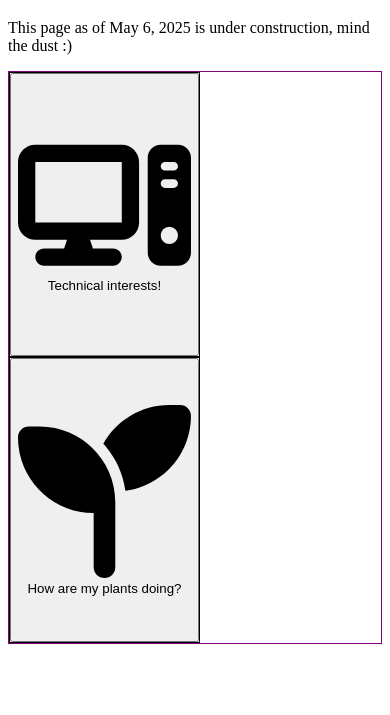
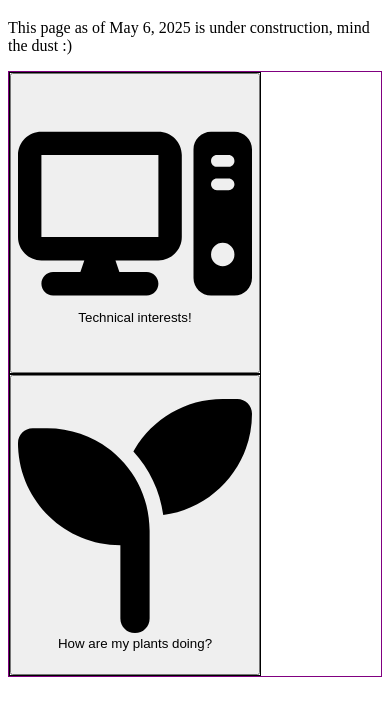
Before and after one commit to keithstellyes/keithstellyesdotcom2, a plain HTML site: page index.html in a window 390 px wide. Shown: the part 61-776 px from the top of the page. Drawn offline with Linux system fonts and the light colour scheme.

Commit message:
fix button sizing and responsiveness

```diff
--- a/index.html
+++ b/index.html
@@ -3,9 +3,9 @@
 <head>
     <style>
         .svgButtonCollection > div {
-    border:1px solid black;
-    width: 5cm;
-    height: 7.5cm;
+        border:1px solid black;
+    width: var(--btn-width);
+    height: 300px;
 }
 
 .svgButtonCollection > div > button {
@@ -14,8 +14,10 @@
 }
 
 .svgButtonCollection {
+--btn-width: 250px;
+
     display: grid;
-    grid-template-columns: repeat(auto-fill, 6cm);
+    grid-template-columns: repeat(auto-fill, calc(var(--btn-width) + 5px));
     width: 90%;
 }
 
--- a/src/style.css
+++ b/src/style.css
@@ -1,7 +1,7 @@
 .svgButtonCollection > div {
-    border:1px solid black;
-    width: 5cm;
-    height: 7.5cm;
+        border:1px solid black;
+    width: var(--btn-width);
+    height: 300px;
 }
 
 .svgButtonCollection > div > button {
@@ -10,8 +10,10 @@
 }
 
 .svgButtonCollection {
+--btn-width: 250px;
+
     display: grid;
-    grid-template-columns: repeat(auto-fill, 6cm);
+    grid-template-columns: repeat(auto-fill, calc(var(--btn-width) + 5px));
     width: 90%;
 }
 
```
Also changed, not shown: plants.html (+6 -4 lines).
